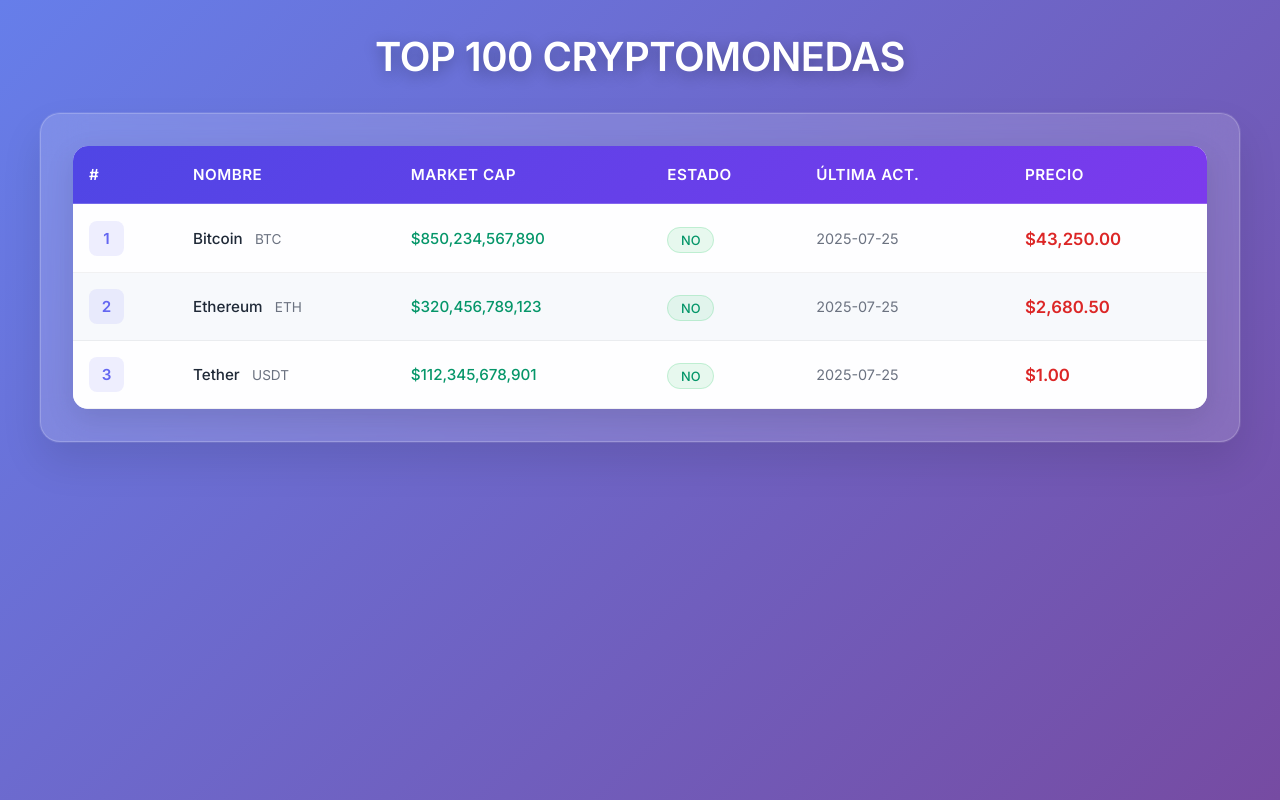
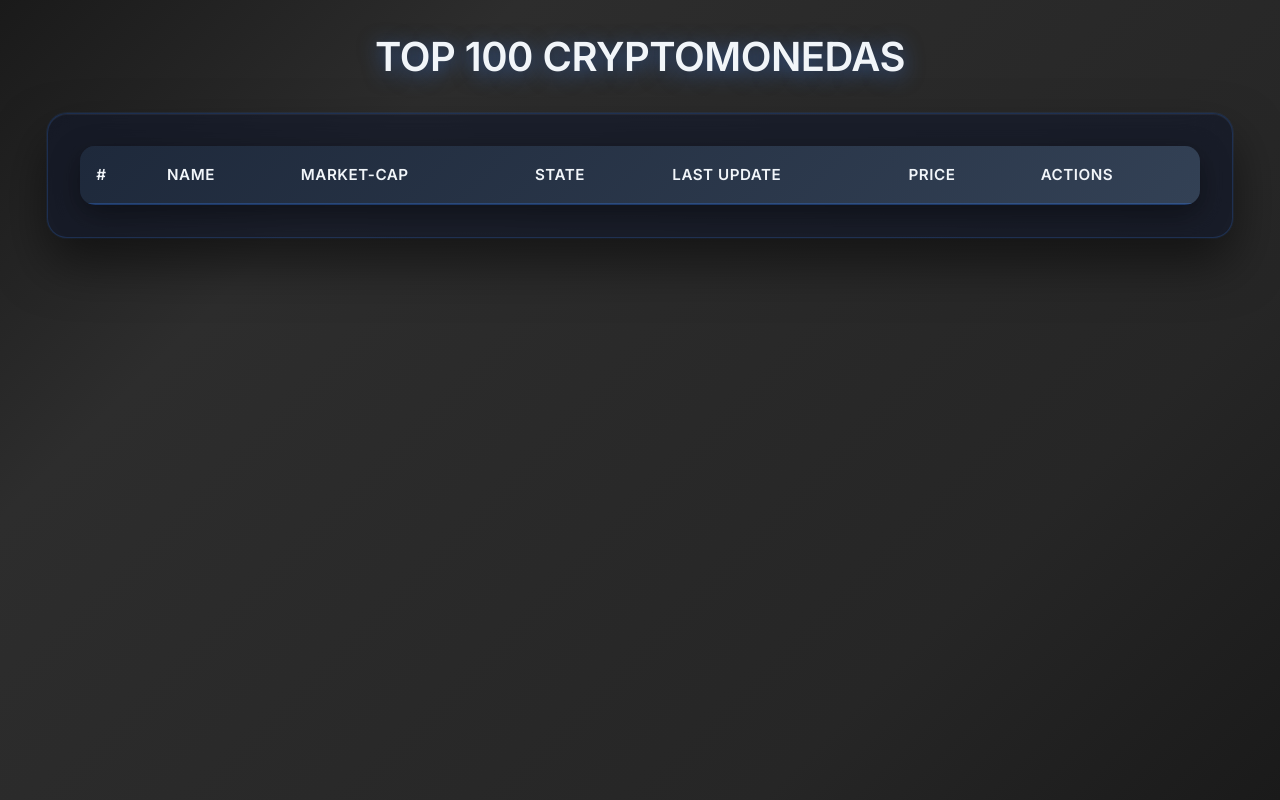
Before and after one commit to YerlliR/DjangoDashboard, a Django app: page / in a window 1280 px wide. Run offline with Django 5.2, Linux system fonts and the light colour scheme; data that the repository does not hold is empty.

Commit message:
Cambios UI

```diff
--- a/portafolioCripto/models.py
+++ b/portafolioCripto/models.py
@@ -1,7 +1,6 @@
 from django.db import models
 from django.contrib.auth.models import User
 
-# Create your models here.
 class Crypto(models.Model):
     name = models.CharField(max_length=100)
     symbol = models.CharField(max_length=100)
--- a/portafolioCripto/static/portafolioCripto/style.css
+++ b/portafolioCripto/static/portafolioCripto/style.css
@@ -8,51 +8,87 @@
 
 body {
     font-family: 'Inter', -apple-system, BlinkMacSystemFont, sans-serif;
-    background: linear-gradient(135deg, #667eea 0%, #764ba2 100%);
+    background: linear-gradient(135deg, #1a1a1a 0%, #2d2d2d 25%, #262626 75%, #1a1a1a 100%);
     min-height: 100vh;
     padding: 2rem 1rem;
-    color: #333;
+    color: #e2e8f0;
 }
 
 .container {
-    max-width: 1200px;
+    max-width: 95%;
     margin: 0 auto;
 }
 
 h1 {
     text-align: center;
-    color: white;
+    color: #f1f5f9;
     font-size: 2.5rem;
     font-weight: 600;
     margin-bottom: 2rem;
-    text-shadow: 0 4px 15px rgba(0, 0, 0, 0.3);
+    text-shadow: 0 4px 20px rgba(59, 130, 246, 0.5);
     letter-spacing: -0.5px;
 }
 
+a{
+    text-decoration: none;
+    color: white;
+}
+
+.table-button{
+    transition: color 0.3s ease, transform 0.3s ease;
+    transition: background-color 0.3s ease, transform 0.3s ease;
+    transition: box-shadow 0.3s ease, transform 0.3s ease;
+    margin: 0px 10px;
+    background-color: rgba(75, 75, 75, 0.209);
+    padding: 0.6rem;
+    border-radius: 5px;
+}
+
+.table-button:hover{
+
+    background-color: rgba(199, 199, 199, 0.209);
+    box-shadow:
+        0 8px 25px rgba(59, 130, 246, 0.2),
+        0 0 20px rgba(59, 130, 246, 0.1);
+
+}
+
+.table-shoping:hover{
+    color:#10b981;
+}
+
+
+.table-view:hover{
+    color:#3b82f6;
+}
+
 .table-wrapper {
-    background: rgba(255, 255, 255, 0.15);
+    background: rgba(15, 23, 42, 0.6);
     backdrop-filter: blur(20px);
     border-radius: 20px;
     padding: 2rem;
     box-shadow:
-        0 20px 40px rgba(0, 0, 0, 0.1),
-        0 0 0 1px rgba(255, 255, 255, 0.1);
-    border: 1px solid rgba(255, 255, 255, 0.2);
+        0 25px 50px rgba(0, 0, 0, 0.5),
+        0 0 0 1px rgba(59, 130, 246, 0.1),
+        inset 0 1px 0 rgba(255, 255, 255, 0.05);
+    border: 1px solid rgba(59, 130, 246, 0.2);
     overflow: hidden;
 }
 
 table {
     width: 100%;
     border-collapse: collapse;
-    background: rgba(255, 255, 255, 0.95);
+    background: rgba(15, 23, 42, 0.8);
     border-radius: 15px;
     overflow: hidden;
-    box-shadow: 0 10px 30px rgba(0, 0, 0, 0.1);
+    box-shadow:
+        0 10px 30px rgba(0, 0, 0, 0.4),
+        inset 0 1px 0 rgba(255, 255, 255, 0.05);
 }
 
 thead tr {
-    background: linear-gradient(135deg, #4f46e5, #7c3aed);
-    color: white;
+    background: linear-gradient(135deg, #1e293b, #334155);
+    color: #f1f5f9;
 }
 
 th {
@@ -62,60 +98,72 @@
     font-size: 0.95rem;
     letter-spacing: 0.5px;
     text-transform: uppercase;
-    border-bottom: 2px solid rgba(255, 255, 255, 0.2);
+    border-bottom: 2px solid rgba(59, 130, 246, 0.3);
 }
 
 td {
     padding: 1rem;
-    border-bottom: 1px solid rgba(0, 0, 0, 0.05);
+    border-bottom: 1px solid rgba(59, 130, 246, 0.1);
     font-size: 0.95rem;
 }
 
 tbody tr {
     transition: all 0.3s ease;
-    background: rgba(255, 255, 255, 0.8);
+    background: rgba(15, 23, 42, 0.4);
 }
 
 tbody tr:nth-child(even) {
-    background: rgba(248, 250, 252, 0.9);
+    background: rgba(30, 41, 59, 0.3);
 }
 
 tbody tr:hover {
-    background: rgba(99, 102, 241, 0.1);
+    background: rgba(59, 130, 246, 0.15);
     transform: translateY(-2px);
-    box-shadow: 0 5px 15px rgba(0, 0, 0, 0.1);
+    box-shadow:
+        0 8px 25px rgba(59, 130, 246, 0.2),
+        0 0 20px rgba(59, 130, 246, 0.1);
 }
 
 .rank {
     font-weight: 600;
-    color: #6366f1;
-    background: rgba(99, 102, 241, 0.1);
+    color: #3b82f6;
+    background: rgba(59, 130, 246, 0.15);
     padding: 0.5rem 0.8rem;
     border-radius: 8px;
     display: inline-block;
     min-width: 35px;
     text-align: center;
+    border: 1px solid rgba(59, 130, 246, 0.3);
+}
+
+.logo-crypto {
+    height: 2rem;
+    width: 2rem;
+    vertical-align: middle;
+    margin-right: 0.5rem;
+    border-radius: 50%;
+    box-shadow: 0 1px 3px rgba(0, 0, 0, 0.3);
 }
 
 .crypto-name {
     font-weight: 500;
-    color: #1f2937;
+    color: #f1f5f9;
 }
 
 .crypto-symbol {
-    color: #6b7280;
+    color: #94a3b8;
     font-size: 0.85rem;
     margin-left: 0.5rem;
 }
 
 .market-cap {
     font-weight: 500;
-    color: #059669;
+    color: #10b981;
 }
 
 .price {
     font-weight: 600;
-    color: #dc2626;
+    color: #f59e0b;
     font-size: 1.05rem;
 }
 
@@ -128,25 +176,29 @@
 }
 
 .deprecated.true {
-    background: rgba(239, 68, 68, 0.1);
-    color: #dc2626;
-    border: 1px solid rgba(239, 68, 68, 0.2);
+    background: rgba(239, 68, 68, 0.2);
+    color: #fca5a5;
+    border: 1px solid rgba(239, 68, 68, 0.4);
 }
 
 .deprecated.false {
-    background: rgba(34, 197, 94, 0.1);
-    color: #059669;
-    border: 1px solid rgba(34, 197, 94, 0.2);
+    background: rgba(34, 197, 94, 0.2);
+    color: #86efac;
+    border: 1px solid rgba(34, 197, 94, 0.4);
 }
 
 .last-update {
-    color: #6b7280;
+    color: #94a3b8;
     font-size: 0.9rem;
 }
 
 @media (max-width: 768px) {
     body {
         padding: 1rem 0.5rem;
+    }
+
+    .container {
+        max-width: 98%;
     }
 
     h1 {
--- a/portafolioCripto/templates/index.html
+++ b/portafolioCripto/templates/index.html
@@ -7,6 +7,10 @@
         <meta name="viewport" content="width=device-width, initial-scale=1.0">
         <title>Lista de cryptos</title>
         <link rel="stylesheet" href="{% static 'portafolioCripto/style.css' %}">
+        <script src="https://cdnjs.cloudflare.com/ajax/libs/font-awesome/6.5.0/js/all.min.js" integrity="sha512-..." crossorigin="anonymous" referrerpolicy="no-referrer"></script>
+
+
+
     </head>
     <body>
         <div class="container">
@@ -16,11 +20,12 @@
                     <thead>
                         <tr>
                             <th>#</th>
-                            <th>Nombre</th>
-                            <th>Market Cap</th>
-                            <th>Estado</th>
-                            <th>Última Act.</th>
-                            <th>Precio</th>
+                            <th>Name</th>
+                            <th>Market-Cap</th>
+                            <th>State</th>
+                            <th>Last Update</th>
+                            <th>Price</th>
+                            <th>Actions</th>
                         </tr>
                     </thead>
                     <tbody>
@@ -29,6 +34,7 @@
                         <tr>
                             <td><span class="rank">{{ forloop.counter }}</span></td>
                             <td>
+                                <span><img class="logo-crypto" src="{{ crypto.logo }}" alt="logo-{{ crypto.name }}"></span>
                                 <span class="crypto-name">{{ crypto.name }}</span>
                                 <span class="crypto-symbol">{{ crypto.symbol }}</span>
                             </td>
@@ -36,43 +42,12 @@
                             <td><span class="deprecated {{ crypto.deprecated|yesno:'true,false' }}">{{ crypto.deprecated|yesno:'Sí,No' }}</span></td>
                             <td class="last-update">{{ crypto.crypto_price_set.last.date }}</td>
                             <td class="price">${{ crypto.crypto_price_set.last.price }}</td>
+                            <td>
+                                <a href="" class="table-button table-shoping"><i class="fa-solid fa-cart-shopping"></i></a>
+                                <a href="" class="table-button table-view"><i class="fa-solid fa-eye"></i></a>
+                            </td>
                         </tr>
                         {% endfor %}
-
-                        <!-- Datos de ejemplo para visualización -->
-                        <tr>
-                            <td><span class="rank">1</span></td>
-                            <td>
-                                <span class="crypto-name">Bitcoin</span>
-                                <span class="crypto-symbol">BTC</span>
-                            </td>
-                            <td class="market-cap">$850,234,567,890</td>
-                            <td><span class="deprecated false">No</span></td>
-                            <td class="last-update">2025-07-25</td>
-                            <td class="price">$43,250.00</td>
-                        </tr>
-                        <tr>
-                            <td><span class="rank">2</span></td>
-                            <td>
-                                <span class="crypto-name">Ethereum</span>
-                                <span class="crypto-symbol">ETH</span>
-                            </td>
-                            <td class="market-cap">$320,456,789,123</td>
-                            <td><span class="deprecated false">No</span></td>
-                            <td class="last-update">2025-07-25</td>
-                            <td class="price">$2,680.50</td>
-                        </tr>
-                        <tr>
-                            <td><span class="rank">3</span></td>
-                            <td>
-                                <span class="crypto-name">Tether</span>
-                                <span class="crypto-symbol">USDT</span>
-                            </td>
-                            <td class="market-cap">$112,345,678,901</td>
-                            <td><span class="deprecated false">No</span></td>
-                            <td class="last-update">2025-07-25</td>
-                            <td class="price">$1.00</td>
-                        </tr>
                     </tbody>
                 </table>
             </div>
```
Also changed, not shown: portafolioCripto/templates/base.html (added, +310 -0 lines).
